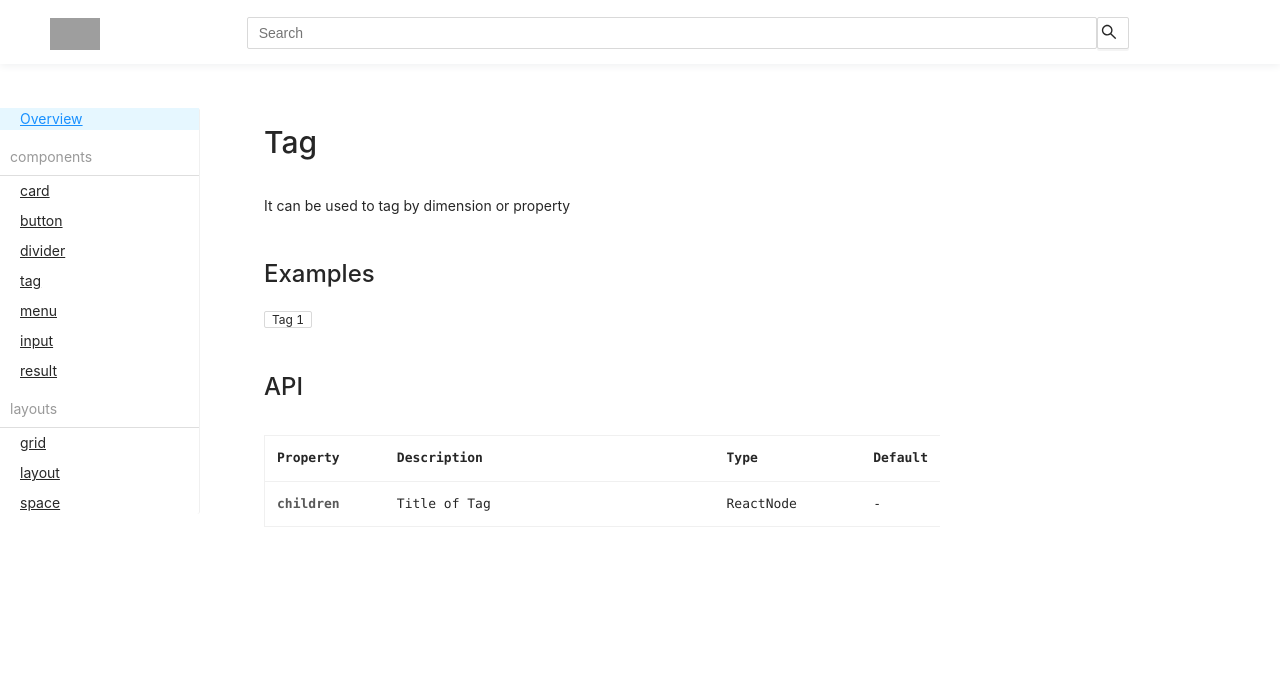
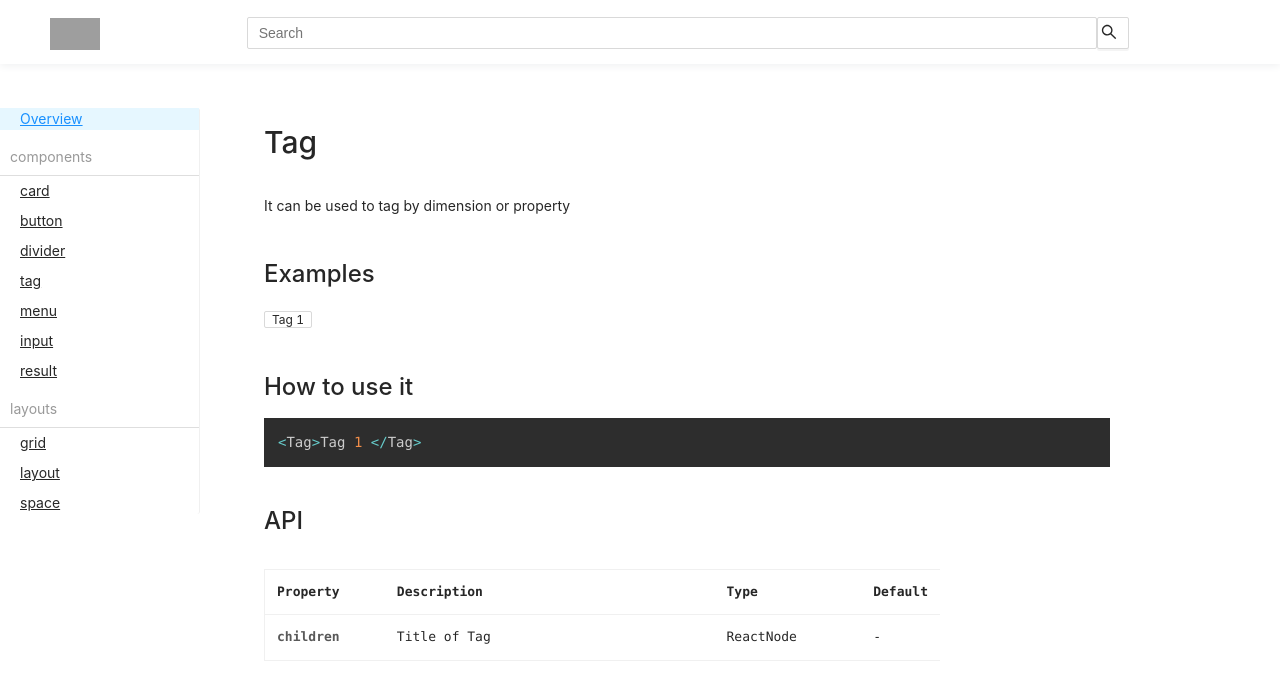
Before and after one commit to VINCENGUYEN-JS/vince-components, a React (Create React App) app: page /tag in a window 1280 px wide. Shown: the top 700 px of the page. Built offline with nearby package versions, Linux system fonts and the light colour scheme; grey boxes are pictures that could not be loaded.

Commit message:
add-doc-component-to-render-JSX-code

```diff
--- a/package.json
+++ b/package.json
@@ -9,6 +9,7 @@
     "@testing-library/react": "^12.1.2",
     "@testing-library/user-event": "^13.5.0",
     "classnames": "^2.3.1",
+    "prismjs": "^1.27.0",
     "rc-util": "^5.12.0",
     "react": "^17.0.2",
     "react-dom": "^17.0.2",
@@ -44,6 +45,7 @@
     ]
   },
   "devDependencies": {
+    "@types/prismjs": "^1.26.0",
     "@types/react": "^17.0.38",
     "gh-pages": "^3.2.3"
   }
--- a/src/pages/components/TagExample.tsx
+++ b/src/pages/components/TagExample.tsx
@@ -4,11 +4,14 @@ import Tag from "components/Tag";
 import ComponentDoc from "template/ComponentDoc";
 import { tagAPI } from "../componentApi";
 
+const tagCode = `<Tag>Tag 1 </Tag>`;
+
 const TagExample = () => (
   <ComponentDoc
     title="Tag"
     introduction="It can be used to tag by dimension or property"
     api={tagAPI}
+    code={tagCode}
   >
     <Tag>Tag 1</Tag>
   </ComponentDoc>
--- /dev/null
+++ b/src/template/Code.tsx
@@ -0,0 +1,21 @@
+import * as React from "react";
+import { highlightAll } from "prismjs";
+import "prismjs/themes/prism-tomorrow.css";
+
+type CodeProps = {
+  code: string;
+  language: string;
+};
+
+export default function Code({ code, language }: CodeProps) {
+  React.useEffect(() => {
+    highlightAll();
+  }, []);
+  return (
+    <div className="Code">
+      <pre>
+        <code className={`language-${language}`}>{code}</code>
+      </pre>
+    </div>
+  );
+}
--- a/src/template/ComponentDoc.tsx
+++ b/src/template/ComponentDoc.tsx
@@ -1,5 +1,5 @@
 import * as React from "react";
-
+import Code from "./Code";
 import "./style/index.scss";
 
 type APIProps = {
@@ -16,6 +16,7 @@ type ComponentDocProps = {
   children?: React.ReactNode;
   api?: APIProps[] | APIProps[][];
   apiIntroduction?: string;
+  code?: string;
 };
 function isObject(obj: any) {
   return (
@@ -24,7 +25,7 @@ function isObject(obj: any) {
 }
 
 const ComponentDoc = (props: ComponentDocProps) => {
-  const { title, introduction, api, apiIntroduction, children } = props;
+  const { title, introduction, api, apiIntroduction, code, children } = props;
   const tableAPI = (
     <section className="markdown api-container">
       <h2>
@@ -93,6 +94,13 @@ const ComponentDoc = (props: ComponentDocProps) => {
       <p>{introduction}</p>
       <h2>Examples</h2>
       {children}
+
+      {code && (
+        <>
+          <h2>How to use it</h2>
+          <Code code={code} language="javascript" />{" "}
+        </>
+      )}
       {api && tableAPI}
     </section>
   );
```
Also changed, not shown: 1 other file (tests, documents, lock files or other folders).
